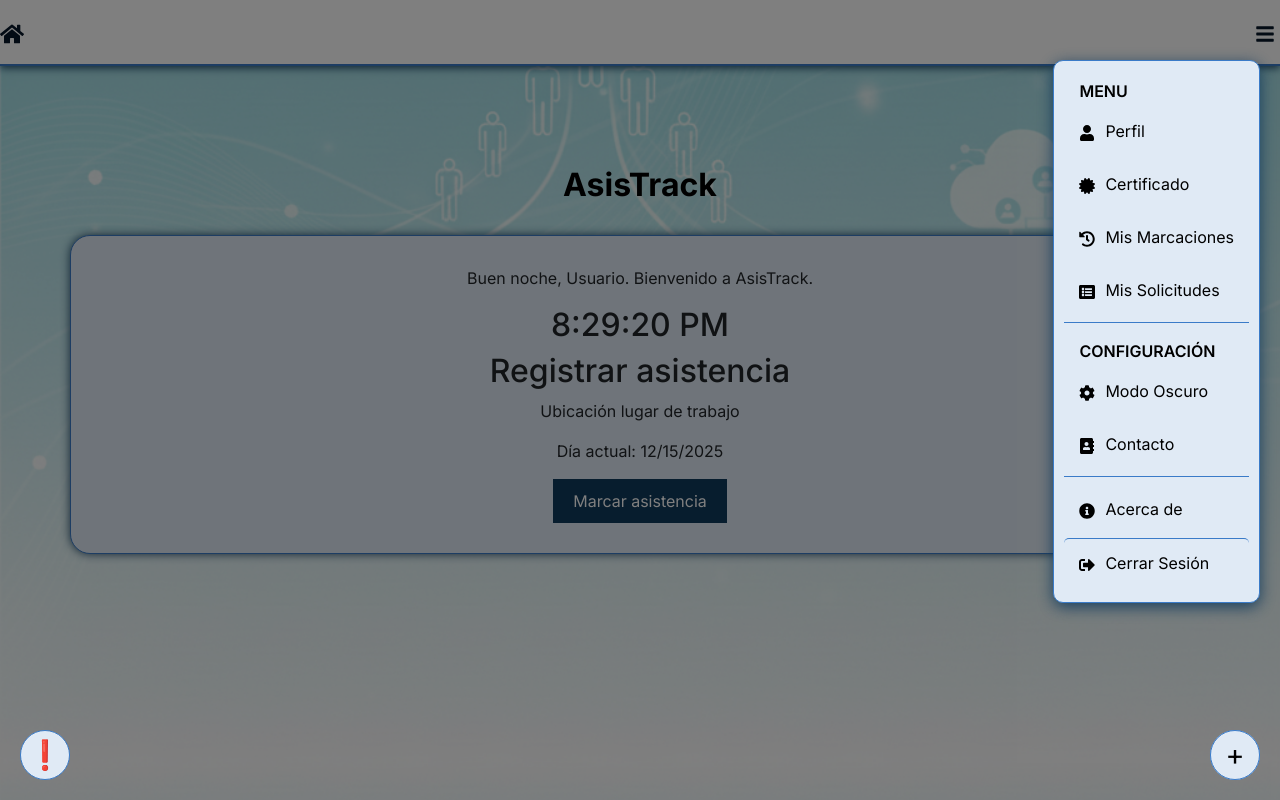
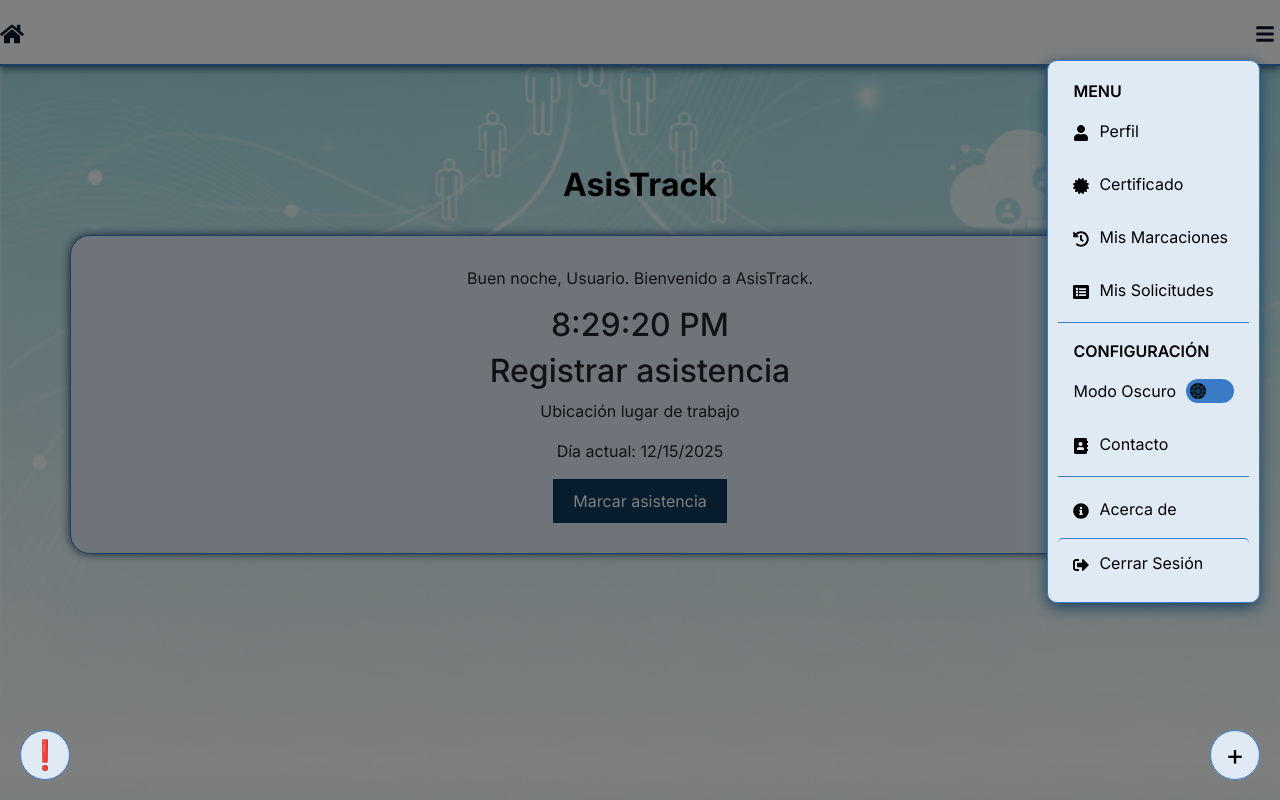
Before and after one commit to ScaryStack/asisTrackWeb, a React (Vite) app: page /home in a window 1280 px wide. Both pictures are taken after a click on the button 1265 px from the left and 32 px from the top of the page. Built offline with nearby package versions, Linux system fonts and the light colour scheme.

Commit message:
se implementa modo oscuro

```diff
--- a/src/components/shared/Menu.tsx
+++ b/src/components/shared/Menu.tsx
@@ -1,12 +1,30 @@
-import { useState } from "react";
+import { useEffect, useState } from "react";
 import { useNavigate } from "react-router-dom";
-import { FaUser, FaSignOutAlt, FaCertificate,FaHistory, FaListAlt, FaCog, FaAddressBook, FaInfoCircle } from "react-icons/fa";
+import {
+  FaUser,
+  FaSignOutAlt,
+  FaCertificate,
+  FaHistory,
+  FaListAlt,
+  FaAddressBook,
+  FaInfoCircle,
+  FaSun,
+  FaMoon,
+} from "react-icons/fa";
 import { FaBars } from "react-icons/fa";
-
 
 export const Menu = () => {
   const [isOpen, setIsOpen] = useState(false);
+  const [theme, setTheme] = useState<"light" | "dark">("light");
   const navigate = useNavigate();
+
+  // Inicializa el tema desde localStorage
+  useEffect(() => {
+    const savedTheme =
+      (localStorage.getItem("theme") as "light" | "dark") || "light";
+    setTheme(savedTheme);
+    document.documentElement.setAttribute("data-bs-theme", savedTheme);
+  }, []);
 
   const toggleMenu = () => {
     setIsOpen(!isOpen);
@@ -18,7 +36,6 @@ export const Menu = () => {
   };
 
   const handleProfile = () => {
-    //Cierra| el menú y navega al perfil
     setIsOpen(false);
     navigate("/perfil");
   };
@@ -38,9 +55,11 @@ export const Menu = () => {
     navigate("/mis-solicitudes");
   };
 
-  const handleConfiguracion = () => {
-    setIsOpen(false);
-    console.log("Configuración clickeada");
+  const handleThemeToggle = () => {
+    const newTheme = theme === "dark" ? "light" : "dark";
+    setTheme(newTheme);
+    document.documentElement.setAttribute("data-bs-theme", newTheme);
+    localStorage.setItem("theme", newTheme);
   };
 
   const handleContacto = () => {
@@ -62,45 +81,57 @@ export const Menu = () => {
       {isOpen && (
         <div className="menu-overlay" onClick={() => setIsOpen(false)}>
           <div className="menu-content" onClick={(e) => e.stopPropagation()}>
-
             {/* Sección Menu */}
             <div className="menu-section">
               <div className="menu-section-title">Menu</div>
+
               <button className="menu-item" onClick={handleProfile}>
                 <FaUser className="menu-icon" />
                 Perfil
               </button>
+
               <button className="menu-item" onClick={handleCertificado}>
                 <FaCertificate className="menu-icon" />
                 Certificado
               </button>
-               <button className="menu-item" onClick={handleMarcaciones}>
+
+              <button className="menu-item" onClick={handleMarcaciones}>
                 <FaHistory className="menu-icon" />
                 Mis Marcaciones
               </button>
+
               <button className="menu-item" onClick={handleSolicitudes}>
                 <FaListAlt className="menu-icon" />
                 Mis Solicitudes
               </button>
             </div>
 
-            {/* Separador */}
             <div className="menu-separator"></div>
 
             {/* Sección Configuración */}
             <div className="menu-section">
               <div className="menu-section-title">Configuración</div>
-              <button className="menu-item" onClick={handleConfiguracion}>
-                <FaCog className="menu-icon" />
-                Modo Oscuro
-              </button>
+
+              <div className="menu-item toggle-theme">
+                <span className="switch-label">Modo Oscuro</span>
+                <label className="switch">
+                  <input
+                    type="checkbox"
+                    checked={theme === "dark"}
+                    onChange={handleThemeToggle}
+                  />
+                  <span className="slider round">
+                    {theme === "dark" ? <FaMoon /> : <FaSun />}
+                  </span>
+                </label>
+              </div>
+
               <button className="menu-item" onClick={handleContacto}>
                 <FaAddressBook className="menu-icon" />
                 Contacto
               </button>
             </div>
 
-            {/* Separador */}
             <div className="menu-separator"></div>
 
             {/* Sección inferior */}
@@ -109,12 +140,12 @@ export const Menu = () => {
                 <FaInfoCircle className="menu-icon" />
                 Acerca de
               </button>
+
               <button className="menu-item logout" onClick={handleLogout}>
                 <FaSignOutAlt className="menu-icon" />
                 Cerrar Sesión
               </button>
             </div>
-
           </div>
         </div>
       )}
```
